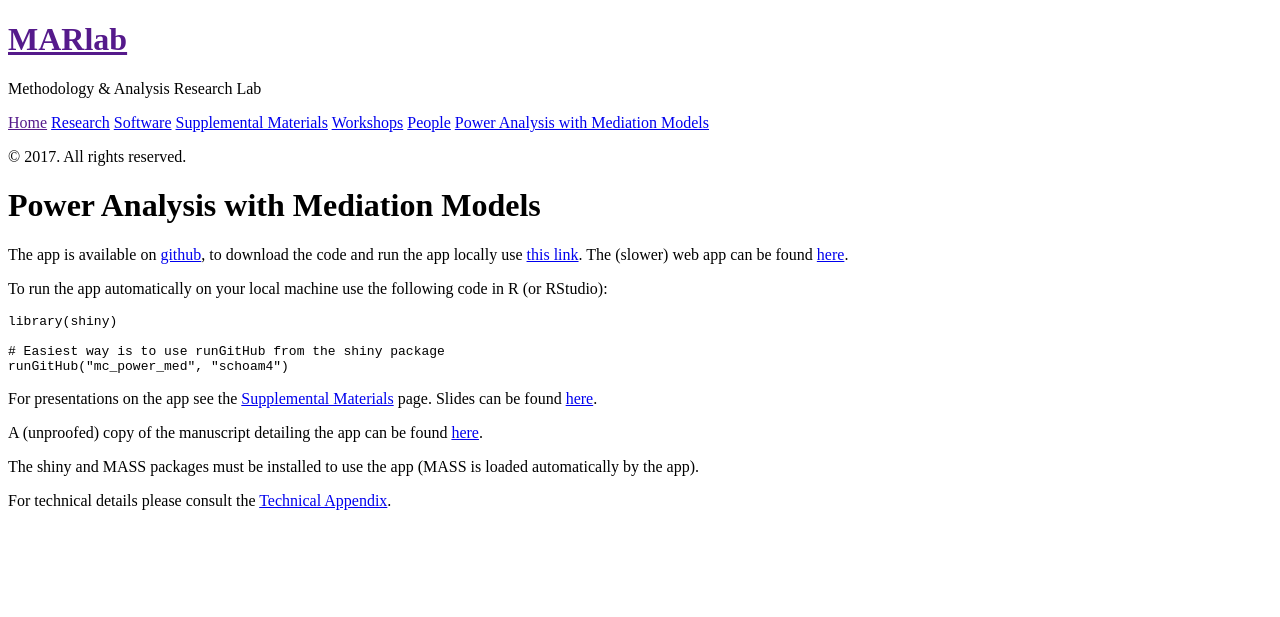
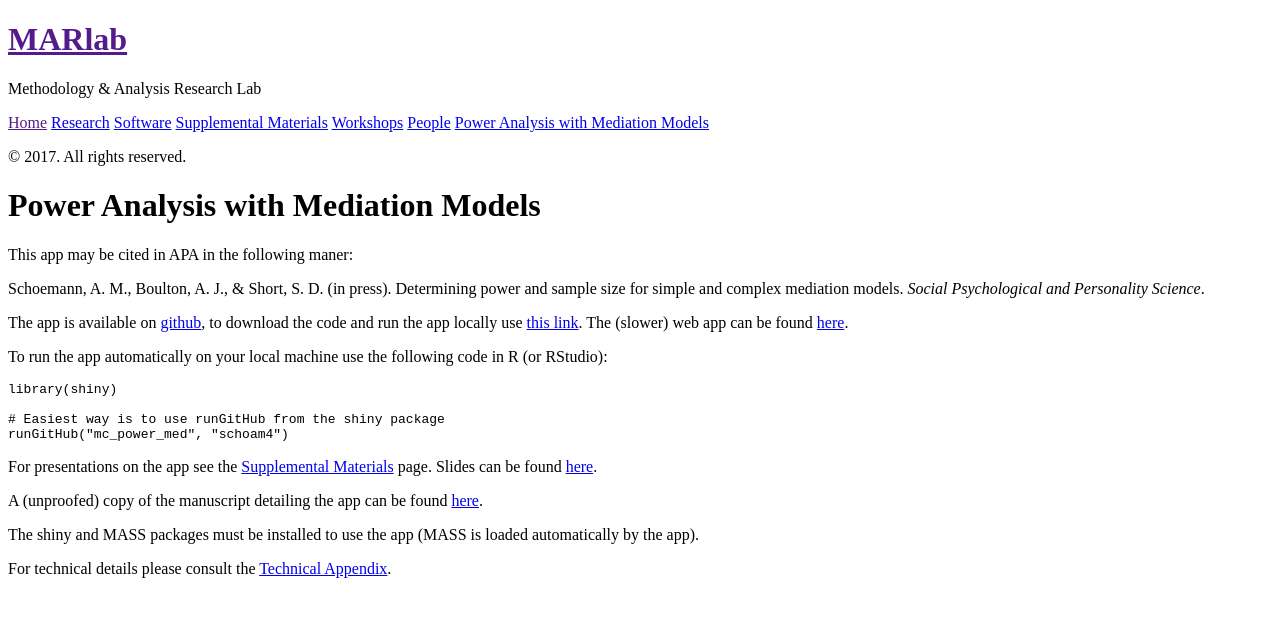
Before and after one commit to schoam4/schoam4.github.io, a Jekyll site: the page built from power_mediation.md, in a window 1280 px wide. Shown: the top 617 px of the page. Built offline with Jekyll 4.4.1, drawn with Linux system fonts in a browser that asks for light colours.

Commit message:
Revert "Try post again"
This reverts commit 176eb901d5c08dccc5613ff68854c639d15d1783.

```diff
--- a/power_mediation.md
+++ b/power_mediation.md
@@ -2,6 +2,10 @@
 layout: page
 title: Power Analysis with Mediation Models
 ---
+
+This app may be cited in APA in the following maner:
+
+Schoemann, A. M., Boulton, A. J., & Short, S. D. (in press). Determining power and sample size for simple and complex mediation models. *Social Psychological and Personality Science*.
 
 The app is available on [github](https://github.com/schoam4/mc_power_med), to download the code and run the app locally use [this link](https://github.com/schoam4/mc_power_med/archive/master.zip). The  (slower) web app can be found [here](https://schoemanna.shinyapps.io/mc_power_med/).
 
```
Also changed, not shown: _posts/2017-7-27-Welcome.md (line endings or trailing spaces).
